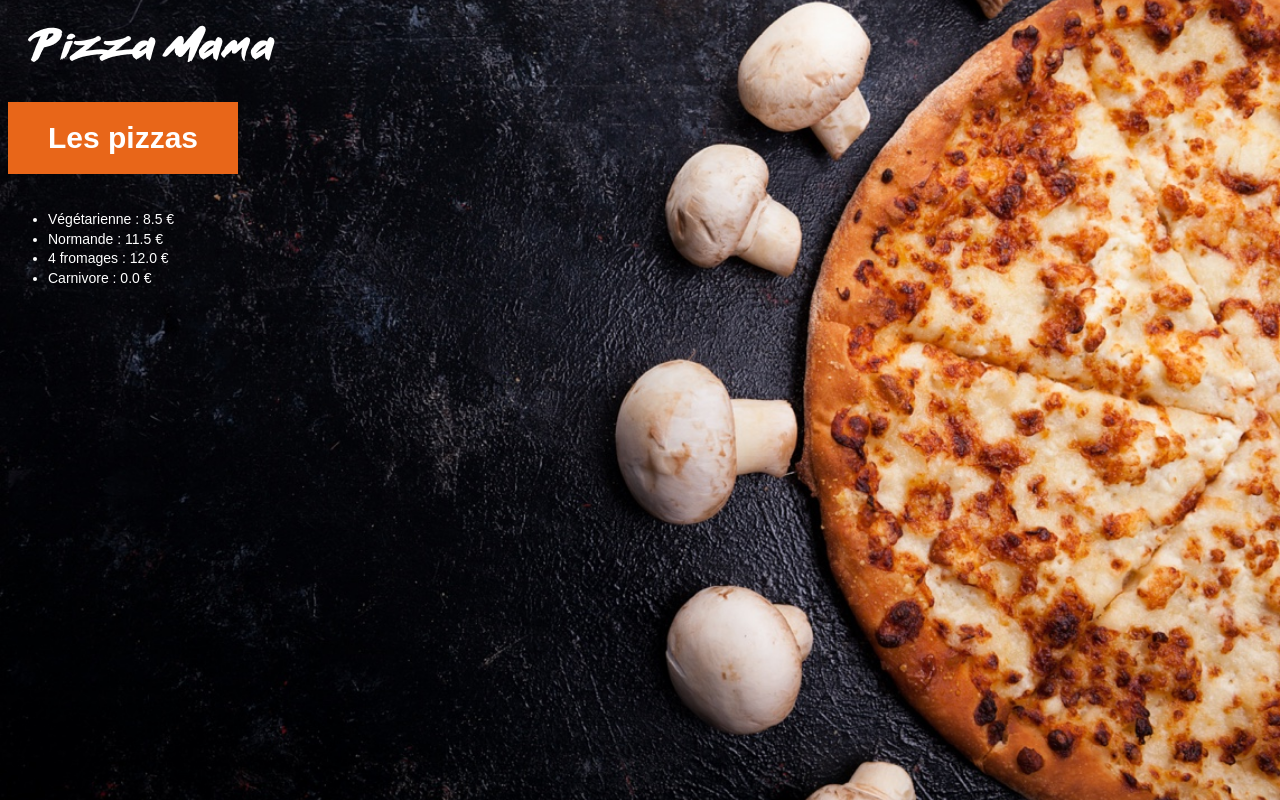
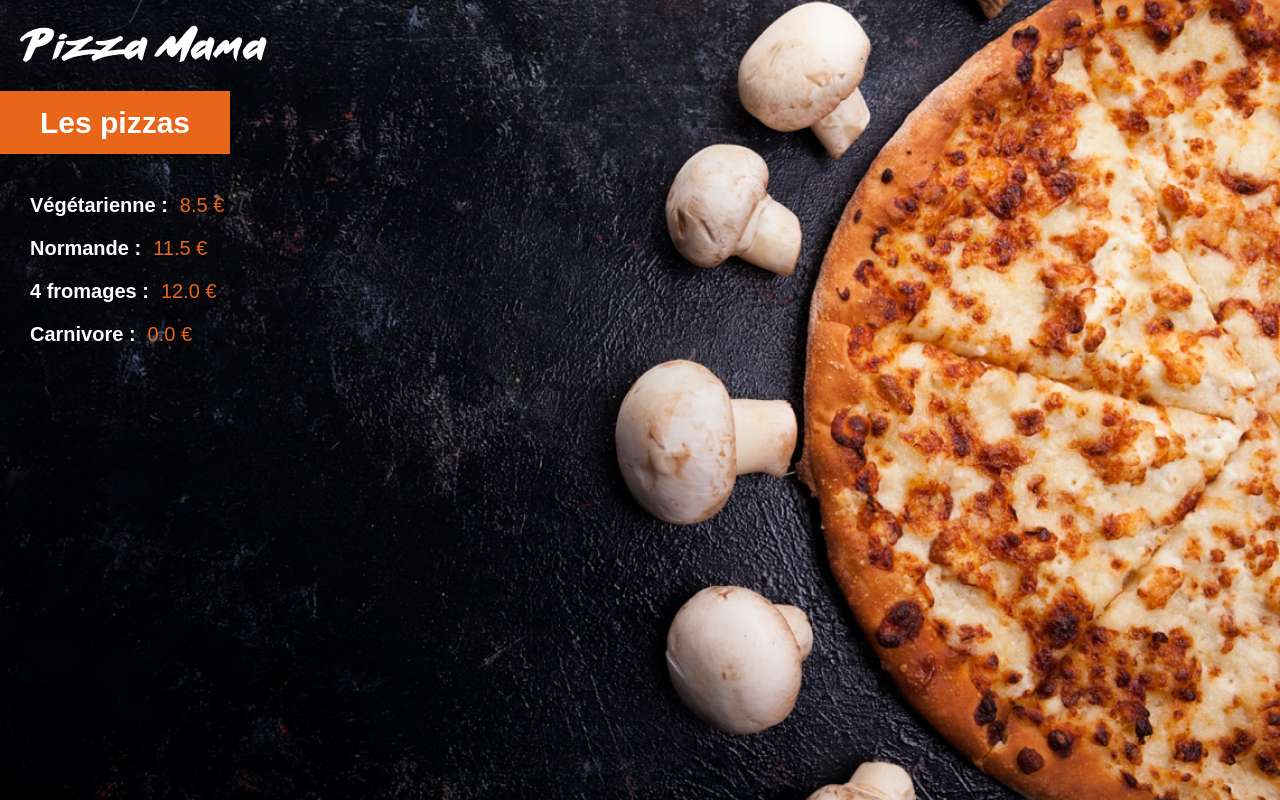
Before and after one commit to Digi-B/pizzamama, a Django app: page /menu/ in a window 1280 px wide. Run offline with Django 3.2, Linux system fonts and the light colour scheme; data comes from the database, SQL or seed files in the repository.

```diff
--- a/pizzamama/menu/static/menu/style.css
+++ b/pizzamama/menu/static/menu/style.css
@@ -1,6 +1,15 @@
 :root {
   --color1: #e86619;
   --color2: #fff;
+}
+
+body {
+  margin: 0;
+  background: url("images/menu_background.jpg") no-repeat center center fixed;
+  -webkit-background-size: cover;
+  -moz-background-size: cover;
+  -o-background-size: cover;
+  background-size: cover;
 }
 
 h1,
@@ -8,29 +17,46 @@ li,
 p {
   color: var(--color2);
   font-family: arial;
-  font-size: 14px;
+  font-size: 20px;
   line-height: 1.4;
 }
 
 img.small_logo {
   margin-left: 20px;
   margin-top: 25px;
-  display: block;
 }
 
 h1 {
   font-size: 30px;
   background: var(--color1);
   padding: 15px 40px;
-  margin: 40px 0 20px 0;
-  display: inline-block;
+  display: inline;
   font-family: robto, arial, sans-serif;
 }
 
-body {
-  background: url("images/menu_background.jpg") no-repeat center center fixed;
-  -webkit-background-size: cover;
-  -moz-background-size: cover;
-  -o-background-size: cover;
-  background-size: cover;
+div.menu_title {
+  margin: 40px 0 50px 0;
 }
+
+.menu_list {
+  margin: 30px;
+}
+
+.menu_list_item {
+  margin: 20px 0px;
+}
+
+.menu_list_name {
+  color: var(--color2);
+  font-family: arial;
+  font-size: 20px;
+  font-weight: bold;
+}
+
+.menu_list_price {
+  color: var(--color1);
+  font-family: arial;
+  font-size: 20px;
+
+  margin-left: 8px;
+}
--- a/pizzamama/menu/templates/menu/index.html
+++ b/pizzamama/menu/templates/menu/index.html
@@ -13,11 +13,11 @@
         <h1>Les pizzas</h1>
     </div>
 
-    <ul>
+    <div class="menu_list">
         {% for pizza in pizzas %}
-            <li>{{pizza.nom}} : {{pizza.prix}} €</li>
+            <div class="menu_list_item"> <span class="menu_list_name" >{{pizza.nom}} :</span> <span class="menu_list_price">{{ pizza.prix}} €</span></div>
         {% endfor %}
-    </ul>
+    </div>
 
 </body>
 </html>
```
